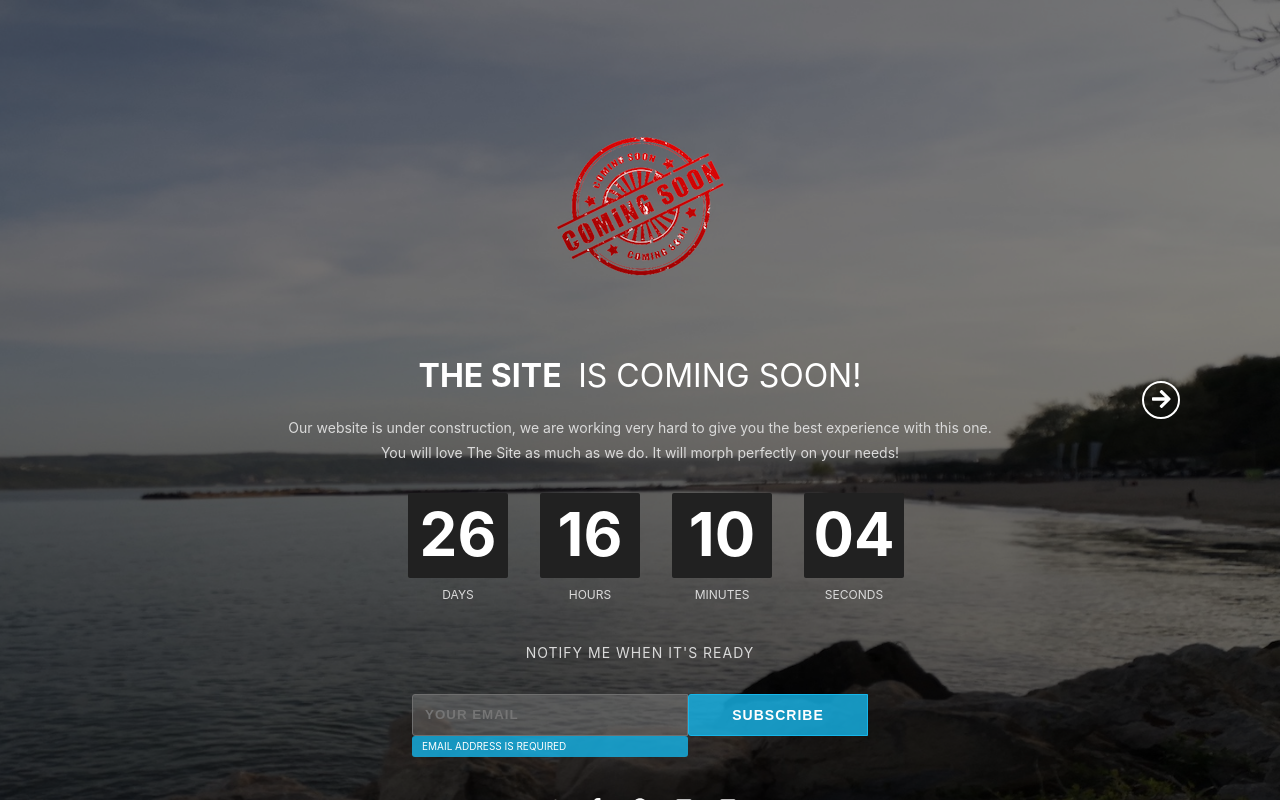
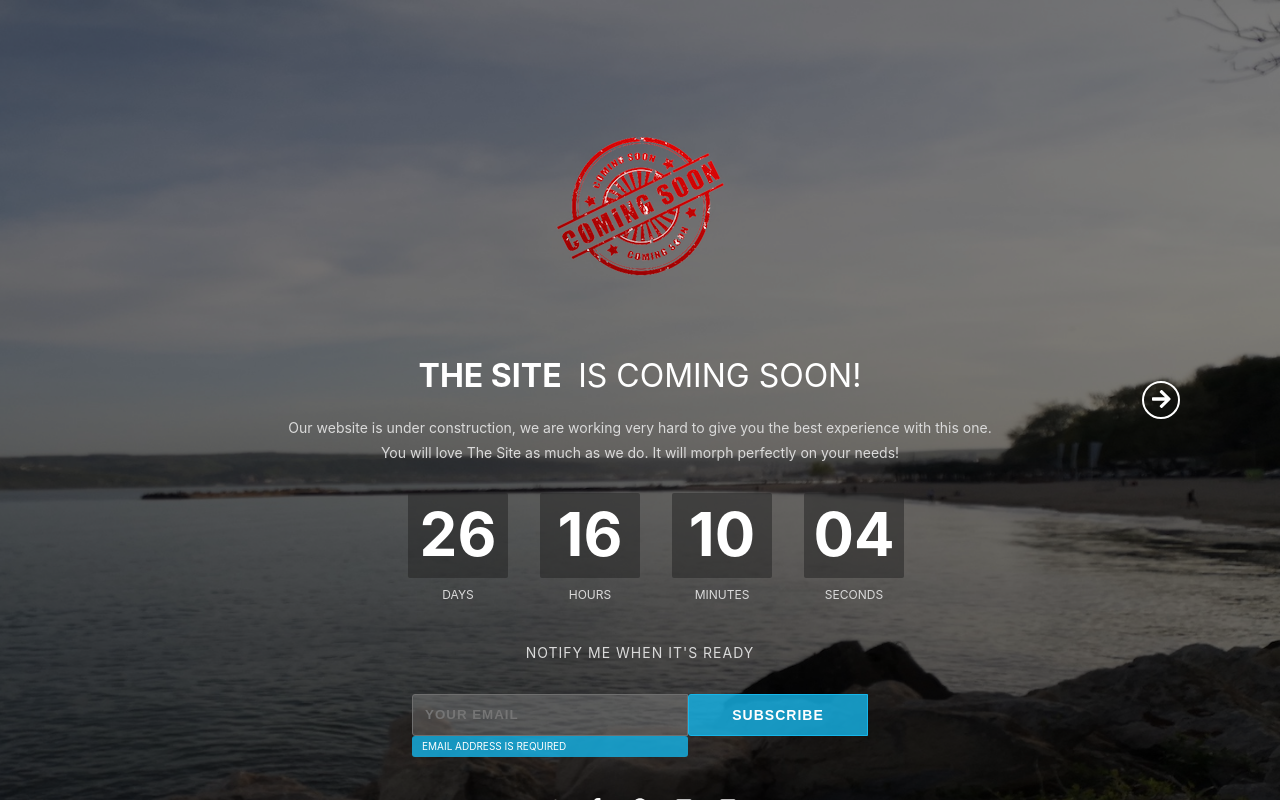
Before and after one commit to martokenarov/coming-soon-template, a React (Create React App) app: page / in a window 1280 px wide. Shown: the top 800 px of the page. Built offline with nearby package versions, Linux system fonts and the light colour scheme.

Commit message:
added valudation with yup

```diff
--- a/package.json
+++ b/package.json
@@ -20,7 +20,8 @@
     "react-scripts": "4.0.3",
     "typescript": "^4.1.2",
     "typescript-plugin-css-modules": "^3.2.0",
-    "web-vitals": "^1.0.1"
+    "web-vitals": "^1.0.1",
+    "yup": "^0.32.9"
   },
   "scripts": {
     "start": "react-scripts start",
--- a/src/components/CountDown.module.css
+++ b/src/components/CountDown.module.css
@@ -23,13 +23,14 @@
   	margin-left: auto;
   	margin-right: auto;
 	height: 80px;
-	background: #212121;
+	background: rgba(33, 33, 33, 0.5);
 	border-radius: 2px;
 	margin-bottom: 5px;
 	padding-top: 5px;
 	font-size: 60px;
 	color: #fff;
 	font-weight:700;
+	/* opacity: 0.7; */
 }
 
 @media only screen and (max-width: 480px) {
--- a/src/components/NewsLetterForm.tsx
+++ b/src/components/NewsLetterForm.tsx
@@ -1,6 +1,11 @@
 import React from 'react';
 import {useFormik} from 'formik';
+import * as Yup from 'yup';
 import styles from './NewsLetter.module.css';
+
+const EmailSchema = Yup.object().shape({
+    email: Yup.string().email('Invalid email').required('Required')
+});
 
 type NewsLetterFormProps = {}
 
@@ -10,6 +15,7 @@ const NewsLetterForm:React.FC<NewsLetterFormProps> = () => {
         initialValues: {
             email: '',
         },
+        validationSchema: {EmailSchema},
         onSubmit: (values) => {
             alert(JSON.stringify(values, null, 2));
         }
```
Also changed, not shown: 2 other files (tests, documents, lock files or other folders).
